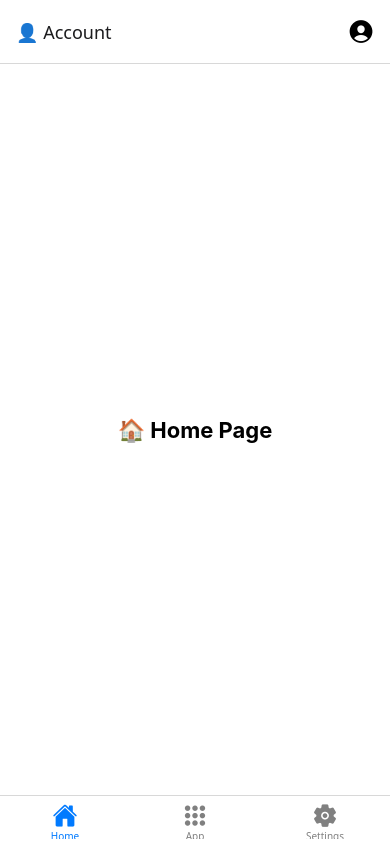
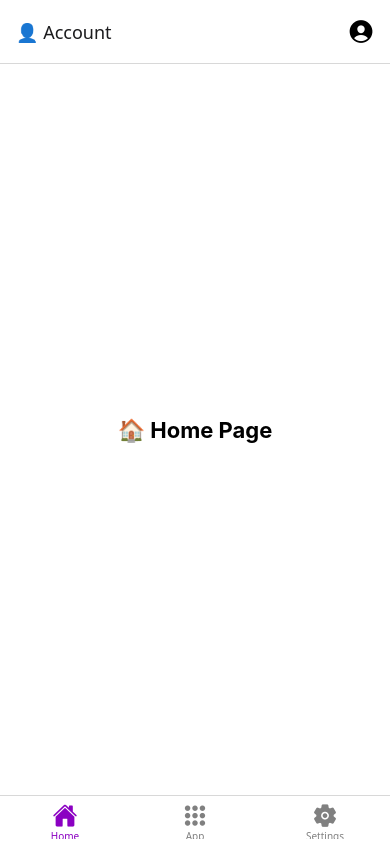
Before and after one commit to MSma1l/Mobile-plication1, a React Native app in the folder Outfitly/: screen /Main in a window 390 px wide. Built offline with nearby package versions, Linux system fonts and the light colour scheme.

Commit message:
Structura modificata

```diff
--- a/Outfitly/App.tsx
+++ b/Outfitly/App.tsx
@@ -1,41 +1,13 @@
 import React from 'react';
 import { StatusBar } from 'expo-status-bar';
 import { NavigationContainer } from '@react-navigation/native';
-import { createBottomTabNavigator } from '@react-navigation/bottom-tabs';
 import { createStackNavigator } from '@react-navigation/stack';
-import { Ionicons } from '@expo/vector-icons';
 
-// Import screens și componente
-import HomeScreen from './SreenPage/HomeScreen';
-import AppScreen from './SreenPage/AppScreen';
-import SettingsScreen from './SreenPage/SettingsScreen';
+// Import componente
+import BottomTabs from './components/BottonTabs';
 import HeaderRight from './components/HeaderRight';
 
-const Tab = createBottomTabNavigator();
 const Stack = createStackNavigator();
-
-function Tabs() {
-  return (
-    <Tab.Navigator
-      screenOptions={({ route }) => ({
-        headerShown: false,
-        tabBarIcon: ({ color, size }) => {
-          let iconName;
-          if (route.name === 'Home') iconName = 'home';
-          else if (route.name === 'App') iconName = 'apps';
-          else if (route.name === 'Settings') iconName = 'settings';
-          return <Ionicons name={iconName} size={size} color={color} />;
-        },
-        tabBarActiveTintColor: '#007AFF',
-        tabBarInactiveTintColor: 'gray',
-      })}
-    >
-      <Tab.Screen name="Home" component={HomeScreen} />
-      <Tab.Screen name="App" component={AppScreen} />
-      <Tab.Screen name="Settings" component={SettingsScreen} />
-    </Tab.Navigator>
-  );
-}
 
 export default function App() {
   return (
@@ -43,7 +15,7 @@ export default function App() {
       <Stack.Navigator>
         <Stack.Screen
           name="Main"
-          component={Tabs}
+          component={BottomTabs}
           options={{
             headerTitle: '👤 Account',
             headerRight: () => <HeaderRight />,
--- /dev/null
+++ b/Outfitly/components/BottonTabs.tsx
@@ -0,0 +1,27 @@
+import React from 'react';
+import { createBottomTabNavigator } from '@react-navigation/bottom-tabs';
+import HomeScreen from '../SreenPage/HomeScreen';
+import AppScreen from '../SreenPage/AppScreen';
+import SettingsScreen from '../SreenPage/SettingsScreen';
+import TabBarIcon from './TabBarIcon';
+
+const Tab = createBottomTabNavigator();
+
+export default function BottomTabs() {
+  return (
+    <Tab.Navigator
+      screenOptions={({ route }) => ({
+        headerShown: false,
+        tabBarIcon: ({ color, size }) => (
+          <TabBarIcon routeName={route.name} color={color} size={size} />
+        ),
+        tabBarActiveTintColor: '#8b00c2ff',
+        tabBarInactiveTintColor: 'gray',
+      })}
+    >
+      <Tab.Screen name="Home" component={HomeScreen} />
+      <Tab.Screen name="App" component={AppScreen} />
+      <Tab.Screen name="Settings" component={SettingsScreen} />
+    </Tab.Navigator>
+  );
+}
--- /dev/null
+++ b/Outfitly/components/TabBarIcon.tsx
@@ -0,0 +1,20 @@
+import React from 'react';
+import { Ionicons } from '@expo/vector-icons';
+
+// Mapping pentru icon-uri
+const ICONS: Record<string, string> = {
+  Home: 'home',
+  App: 'apps',
+  Settings: 'settings',
+};
+
+interface TabBarIconProps {
+  routeName: string;
+  color: string;
+  size: number;
+}
+
+export default function TabBarIcon({ routeName, color, size }: TabBarIconProps) {
+  const iconName = ICONS[routeName] || 'help-circle';
+  return <Ionicons name={iconName as any} size={size} color={color} />;
+}
```
